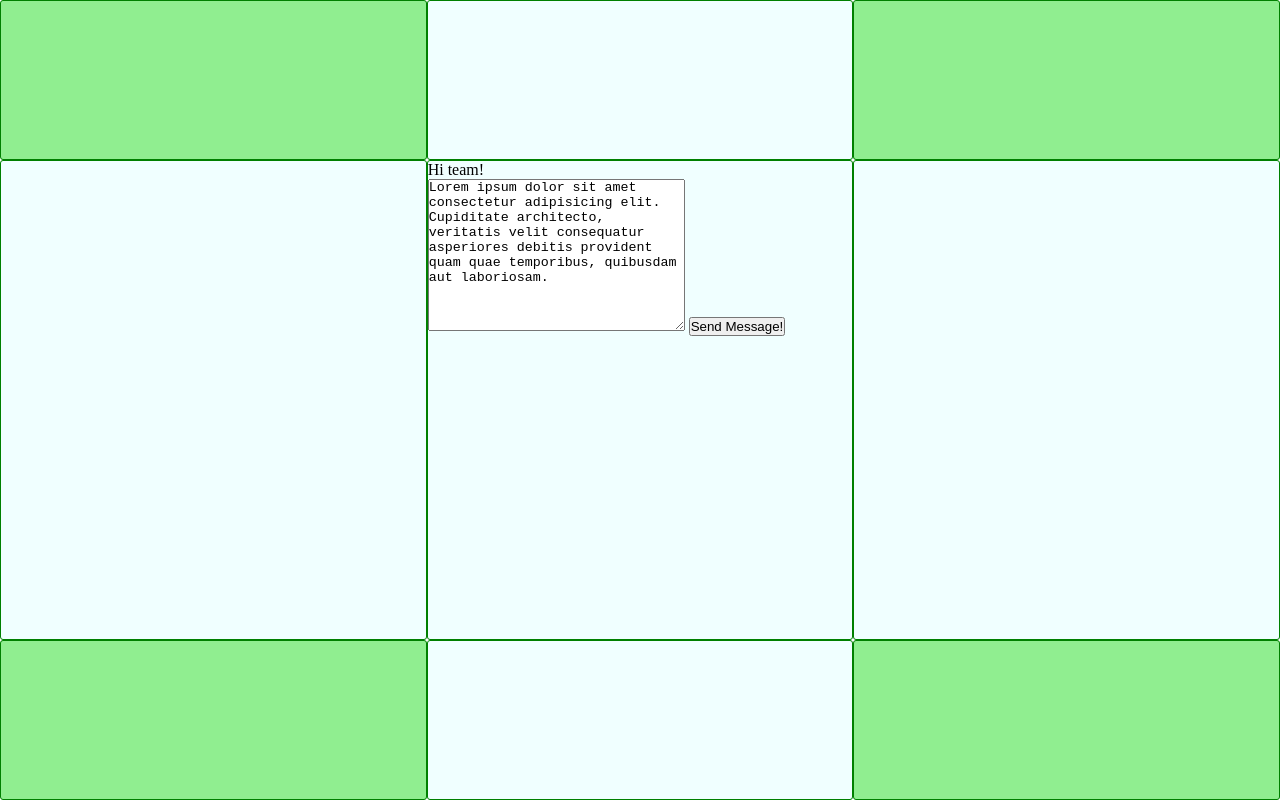
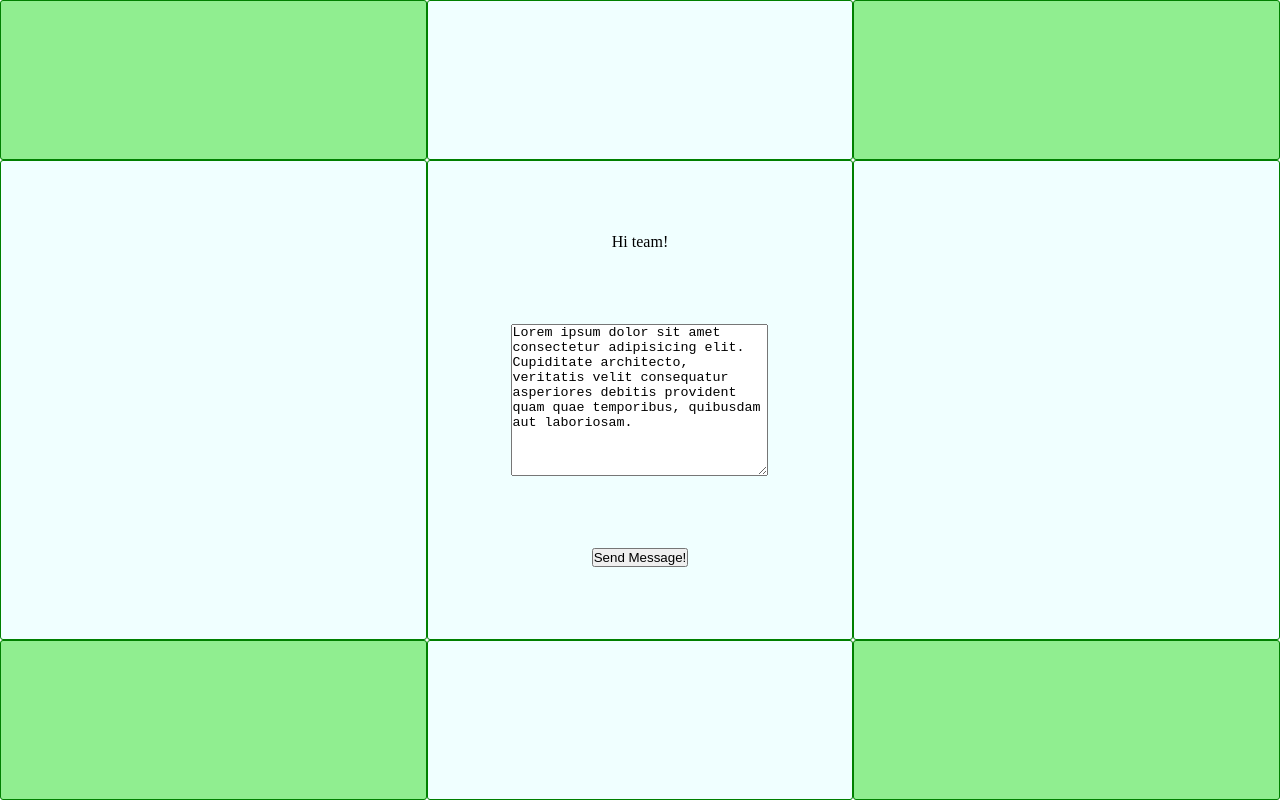
Before and after one commit to OnlineProjectsGit/Build-a-Site---Grid, a plain HTML site: page index.html in a window 1280 px wide. Drawn offline with Linux system fonts and the light colour scheme.

Commit message:
updated style

```diff
--- a/index.html
+++ b/index.html
@@ -6,7 +6,14 @@
     <meta name="viewport" content="width=device-width, initial-scale=1.0">
     <title>Build a Website - Grid</title>
     <link rel="stylesheet" href="style.css">
-
+    <style>
+        .five {
+            display: flex;
+            flex-direction: column;
+            justify-content: space-evenly;
+            align-items: center;
+        }
+    </style>
 </head>
 
 <body>
```
